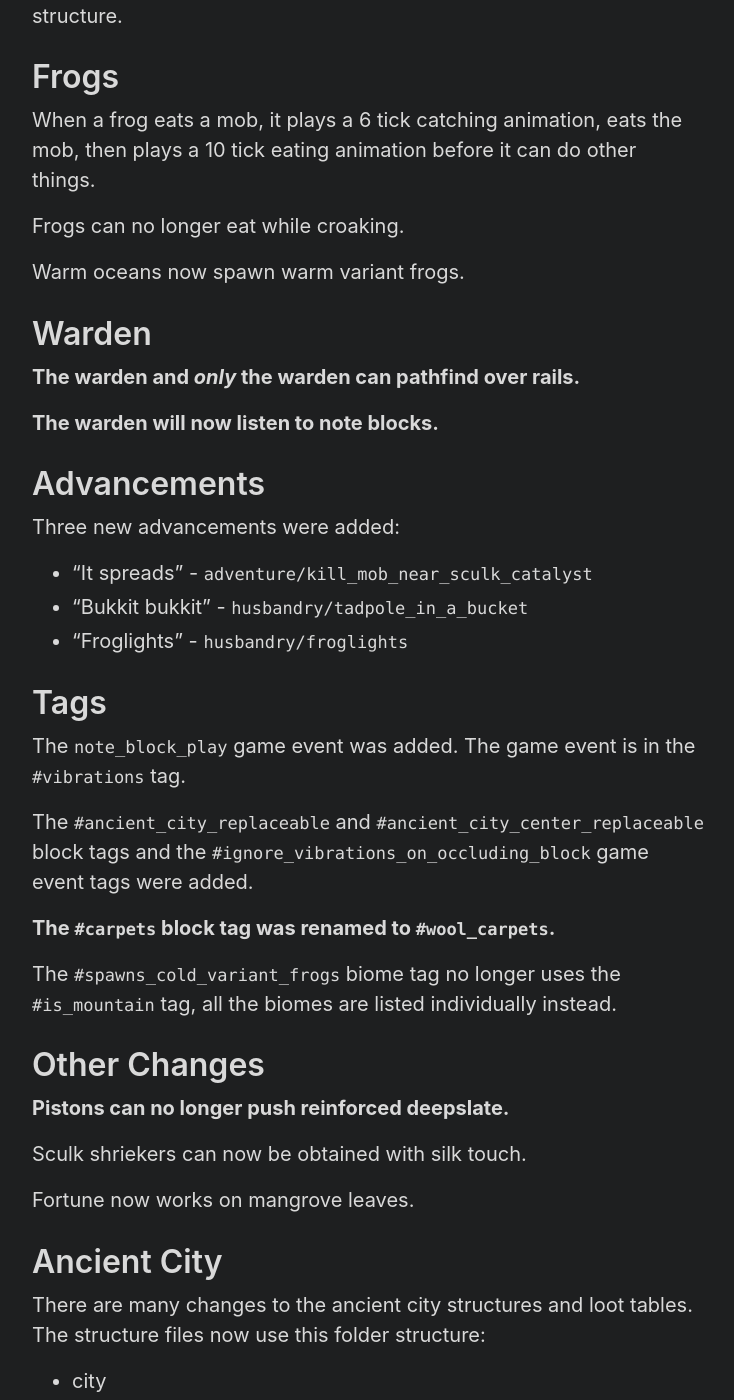
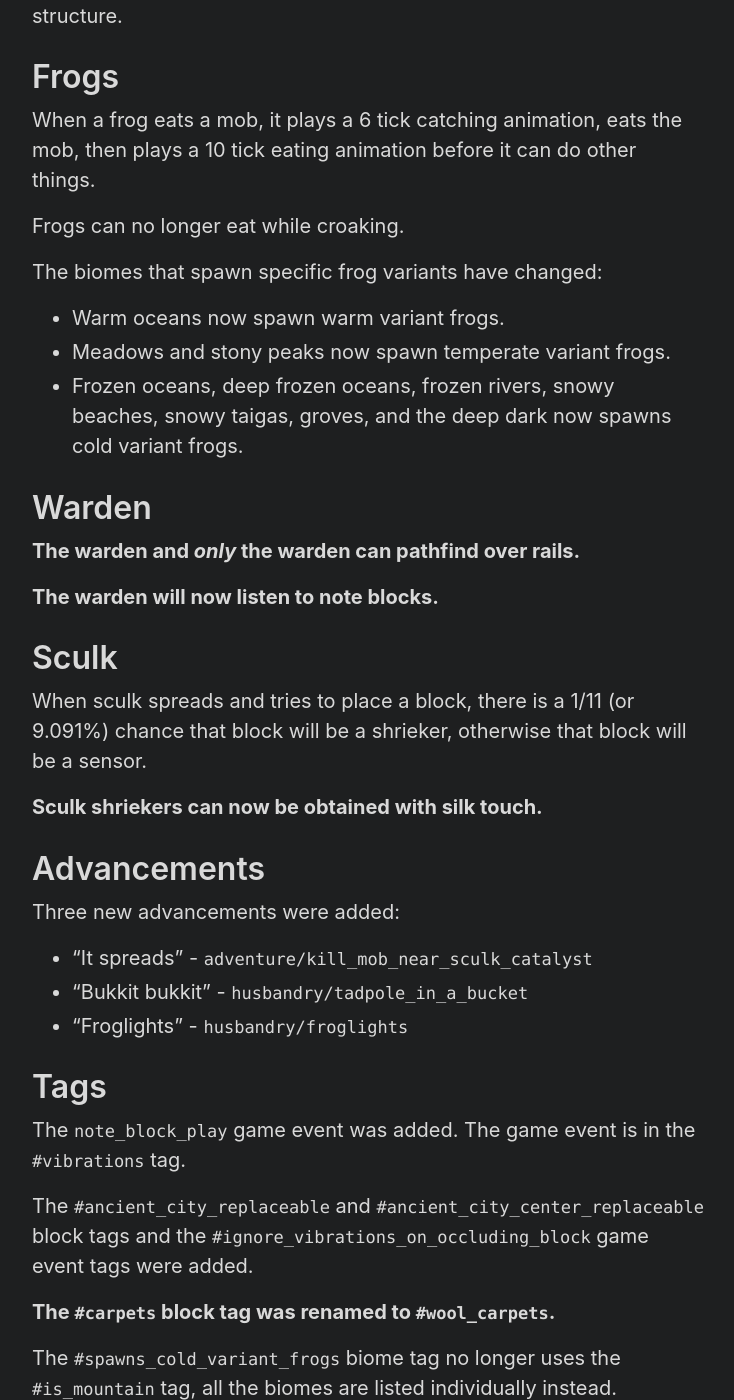
Before and after one commit to Tisawesomeness/tisawesomeness.github.io, a Jekyll site: the page built from snapshots/_posts/2022-04-01-22w13a.md, in a window 1280 px wide and 1400 px high, scrolled down 1305 px. Shown: the whole window, without its empty margins (272-1006 px from the left). Built offline with Jekyll 4.4.1, drawn with Linux system fonts in a browser that asks for light colours; some of the changed text lies outside the part shown.

Commit message:
Add more details to 22w13a post

```diff
--- a/snapshots/_posts/2022-04-01-22w13a.md
+++ b/snapshots/_posts/2022-04-01-22w13a.md
@@ -40,13 +40,23 @@ When a frog eats a mob, it plays a 6 tick catching animation, eats the mob, then
 
 Frogs can no longer eat while croaking.
 
-Warm oceans now spawn warm variant frogs.
+The biomes that spawn specific frog variants have changed:
+
+- Warm oceans now spawn warm variant frogs.
+- Meadows and stony peaks now spawn temperate variant frogs.
+- Frozen oceans, deep frozen oceans, frozen rivers, snowy beaches, snowy taigas, groves, and the deep dark now spawns cold variant frogs.
 
 # Warden
 
 **The warden and *only* the warden can pathfind over rails.**
 
 **The warden will now listen to note blocks.**
+
+# Sculk
+
+When sculk spreads and tries to place a block, there is a 1/11 (or 9.091%) chance that block will be a shrieker, otherwise that block will be a sensor.
+
+**Sculk shriekers can now be obtained with silk touch.**
 
 # Advancements
 
@@ -70,11 +80,11 @@ The `#spawns_cold_variant_frogs` biome tag no longer uses the `#is_mountain` tag
 
 **Pistons can no longer push reinforced deepslate.**
 
-Sculk shriekers can now be obtained with silk touch.
-
-Fortune now works on mangrove leaves.
+Mangrove leaves now drop sticks like other leaves. Fortune affects the number of sticks dropped.
 
 # Ancient City
+
+Ancient cities now always spawn at `y=-52`.
 
 There are many changes to the ancient city structures and loot tables. The structure files now use this folder structure:
 
@@ -149,3 +159,12 @@ There are many changes to the ancient city structures and loot tables. The struc
 	- ruined_horizontal_wall_stairs_2.nbt
 	- ruined_horizontal_wall_stairs_3.nbt
 	- ruined_horizontal_wall_stairs_4.nbt
+
+# Edits
+
+## April 1 2022
+
+- Completed frog variant biome changes
+- Added ancient city spawn y level
+- Added sculk spread shrieker chance
+- Clarified mangrove leaves change
```
